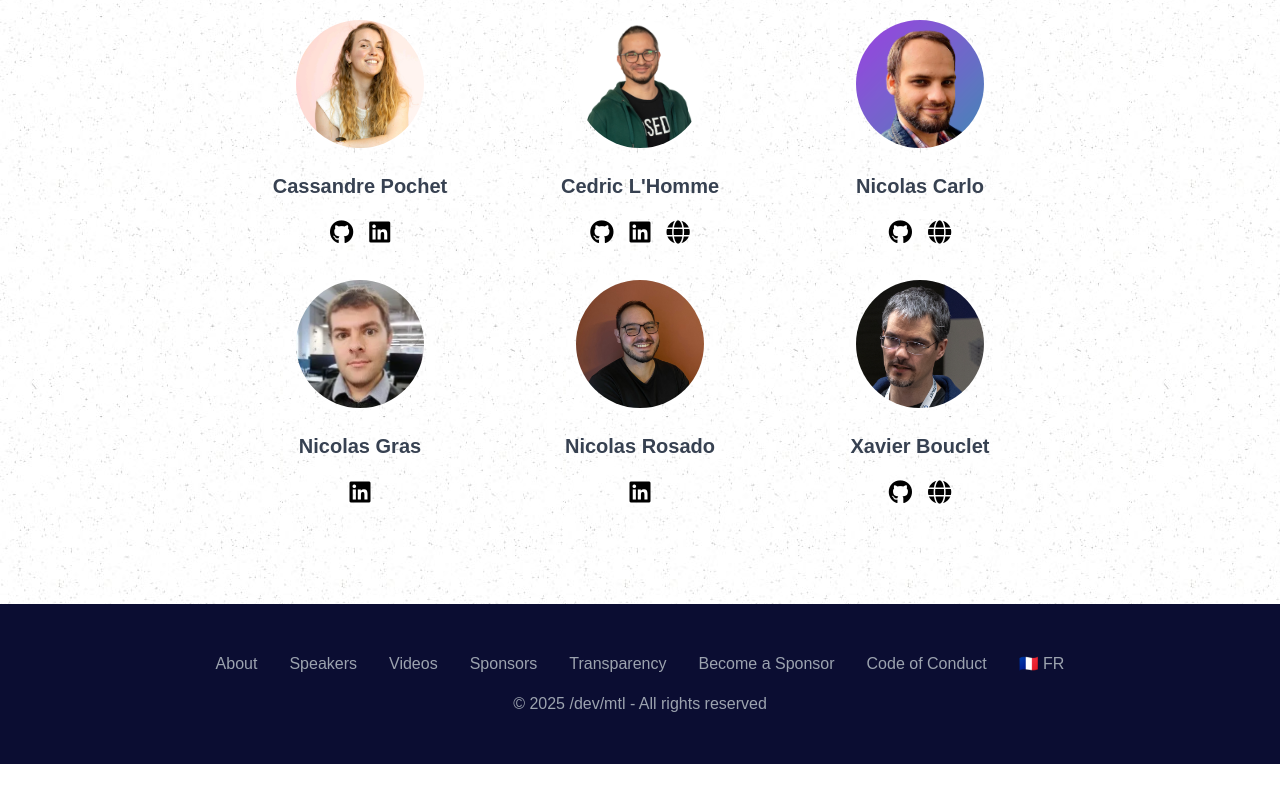
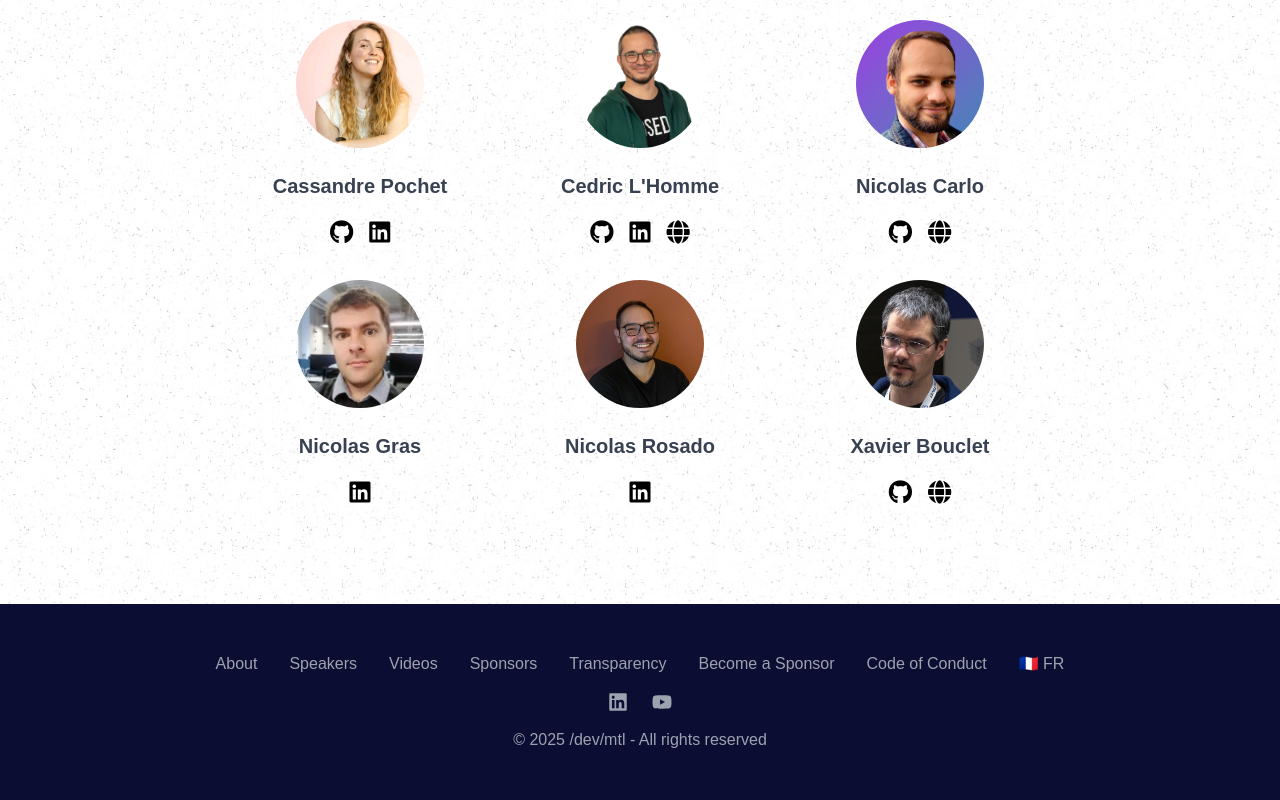
Before and after one commit to devmtl2024-org/devmtl2024-org.github.io, a React (Vite) app: page / in a window 1280 px wide. Shown: the part 3506-4306 px from the top of the page. Before the commit the page ends 4270 px from the top, so only its background shows below. Built offline with nearby package versions, Linux system fonts and the light colour scheme.

Commit message:
Add YouTube & LinkedIn links in footer

```diff
--- a/src/components/Footer/Footer.tsx
+++ b/src/components/Footer/Footer.tsx
@@ -1,5 +1,6 @@
 import { navLinks } from "@/constants/navlinks";
 import { useTranslation } from "@/hooks/useTranslation";
+import { FaLinkedin, FaYoutube } from "react-icons/fa";
 import BuyTicket from "../BuyTicket/BuyTicket";
 import { LanguageSwitcher } from "../LanguageSwitcher/LanguageSwitcher";
 
@@ -26,6 +27,26 @@ export function Footer() {
             ))}
             <LanguageSwitcher />
           </div>
+          <div className="flex gap-6 justify-center mb-4 text-xl">
+            <a
+              href="https://www.linkedin.com/company/dev-mtl/"
+              target="_blank"
+              rel="noopener noreferrer"
+              className="hover:text-secondary"
+              aria-label="LinkedIn"
+            >
+              <FaLinkedin />
+            </a>
+            <a
+              href="https://www.youtube.com/@dev-mtl-conf"
+              target="_blank"
+              rel="noopener noreferrer"
+              className="hover:text-secondary"
+              aria-label="YouTube"
+            >
+              <FaYoutube />
+            </a>
+          </div>
           <p>
             &copy; {new Date().getFullYear()} /dev/mtl -{" "}
             {t({ fr: "Tous droits réservés", en: "All rights reserved" })}
```
